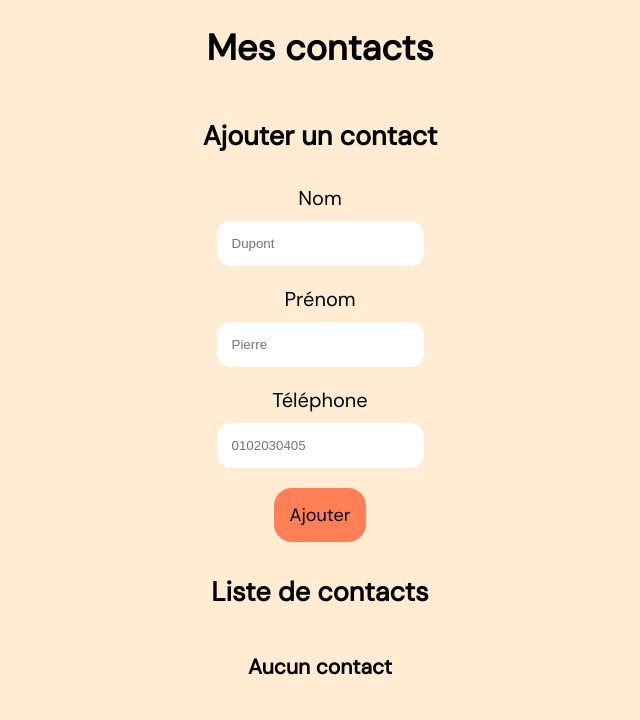
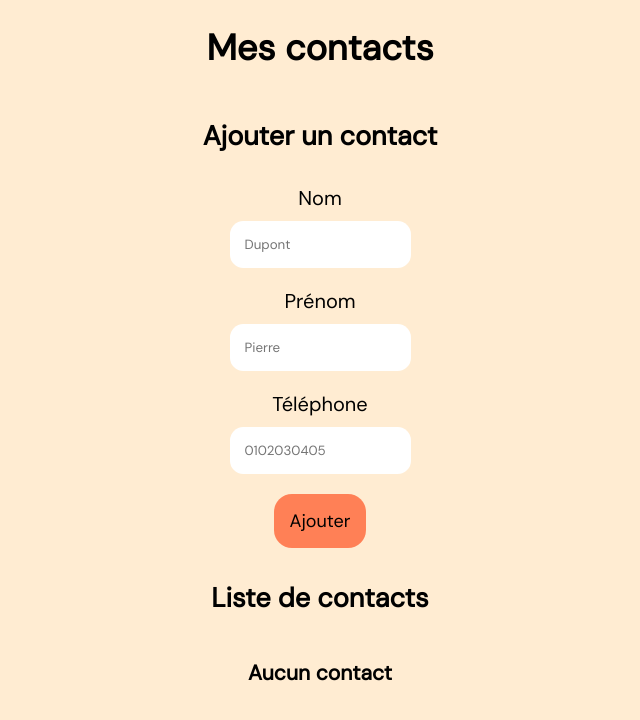
Before and after one commit to JulietteCoemelck/MesContacts, a React (Create React App) app: page / in a window 1280 px wide. Shown: the top 720 px of the page, without its empty margins (320-960 px from the left). Built offline with nearby package versions, Linux system fonts and the light colour scheme.

Commit message:
typo input

```diff
--- a/src/App.css
+++ b/src/App.css
@@ -30,6 +30,7 @@ input[type="text"]{
   border: 0;
   padding: 15px;
   margin-top: 10px;
+  font-family: 'DM Sans', sans-serif;
 }
 
 .button {
```
